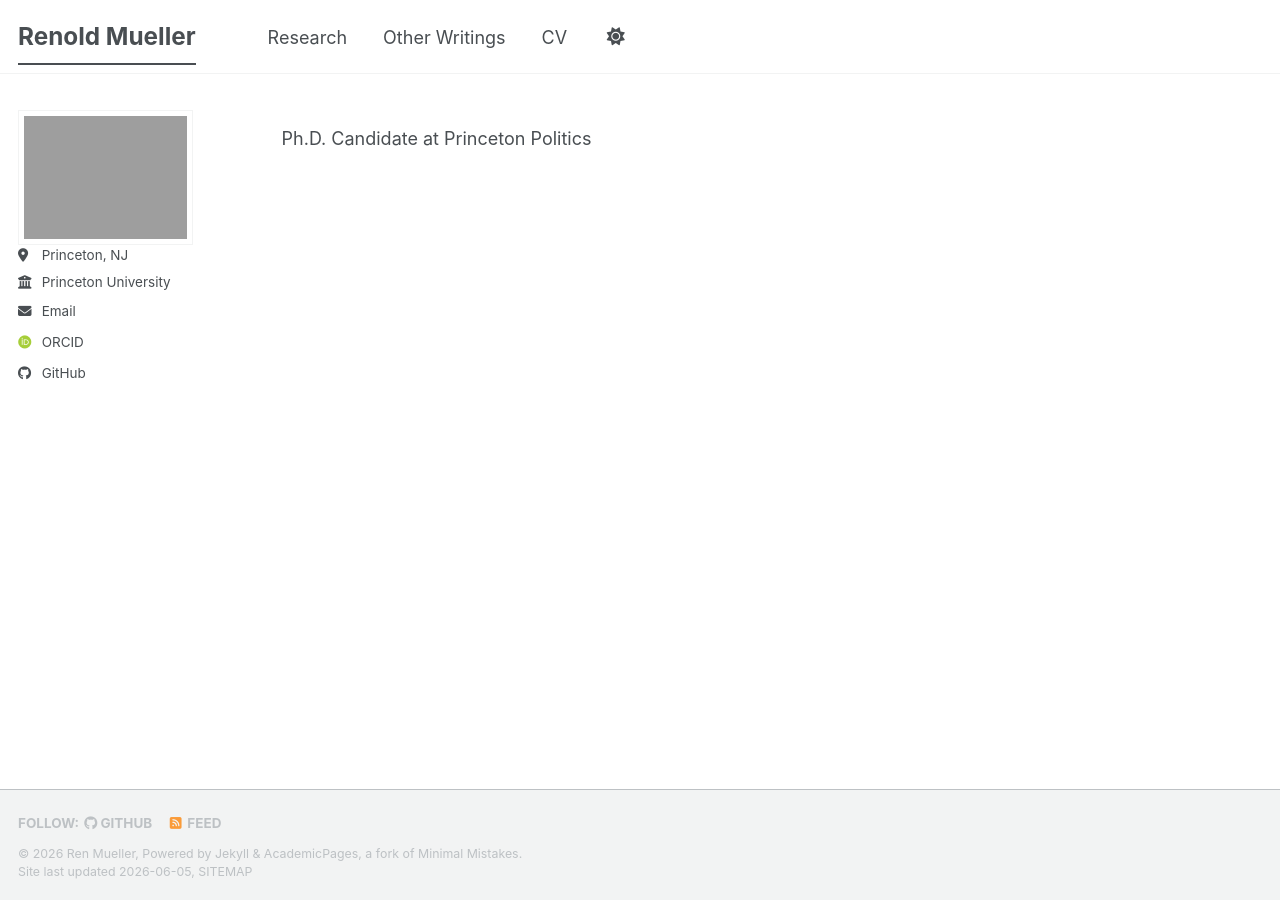
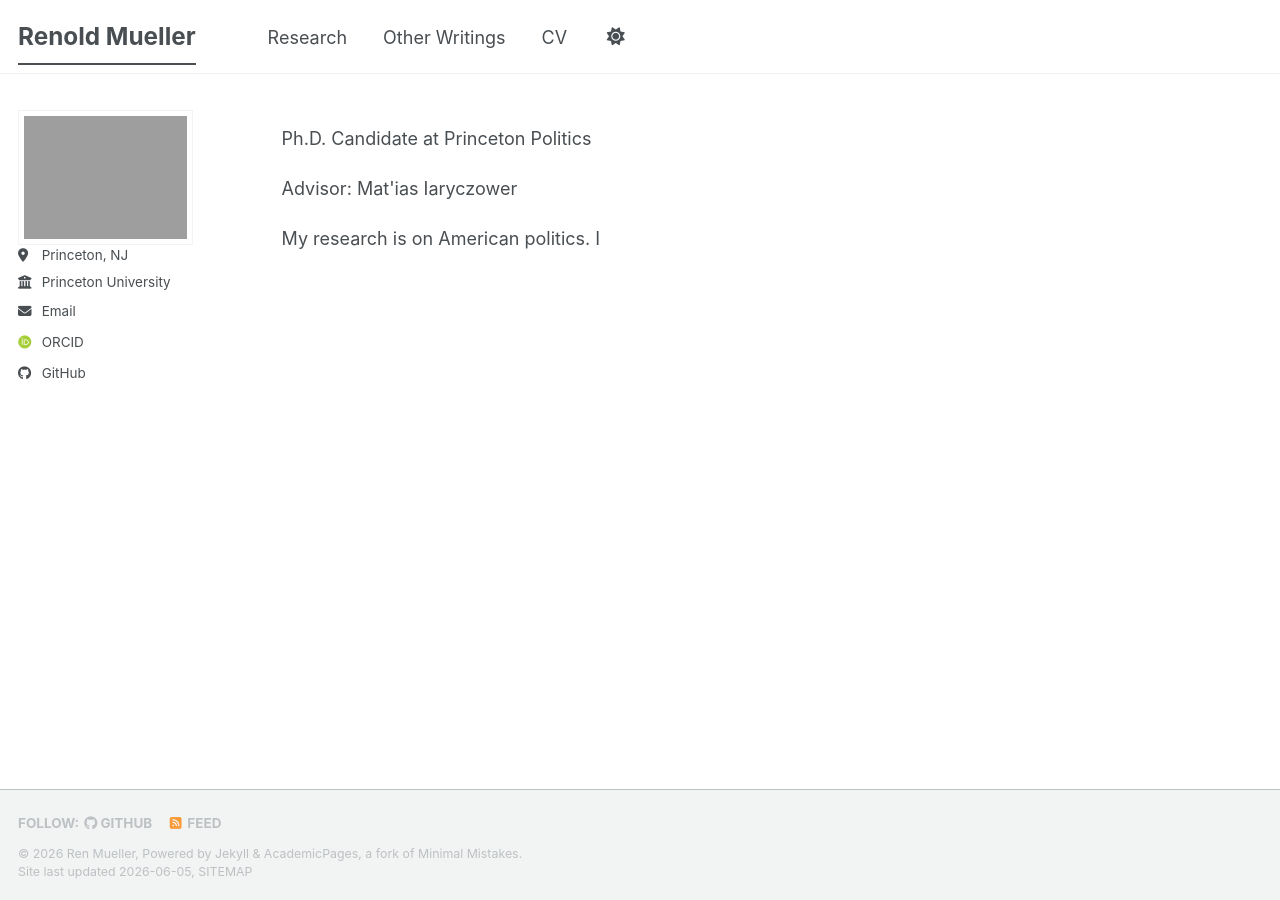
Before and after one commit to muellerren/renmueller-website, a Jekyll site: the page built from _pages/about.md, in a window 1280 px wide. Built offline with Jekyll 4.4.1, drawn with Linux system fonts in a browser that asks for light colours; some web fonts are replaced; a script bundle is joined from its source files by our own code; library files that are not in the unit come from our copies.

Commit message:
updated cv

```diff
--- a/_pages/about.md
+++ b/_pages/about.md
@@ -8,3 +8,7 @@ redirect_from:
 ---
 
 Ph.D. Candidate at Princeton Politics
+
+Advisor: Mat\'ias Iaryczower
+
+My research is on American politics. I
```
Also changed, not shown: 2 other files.
